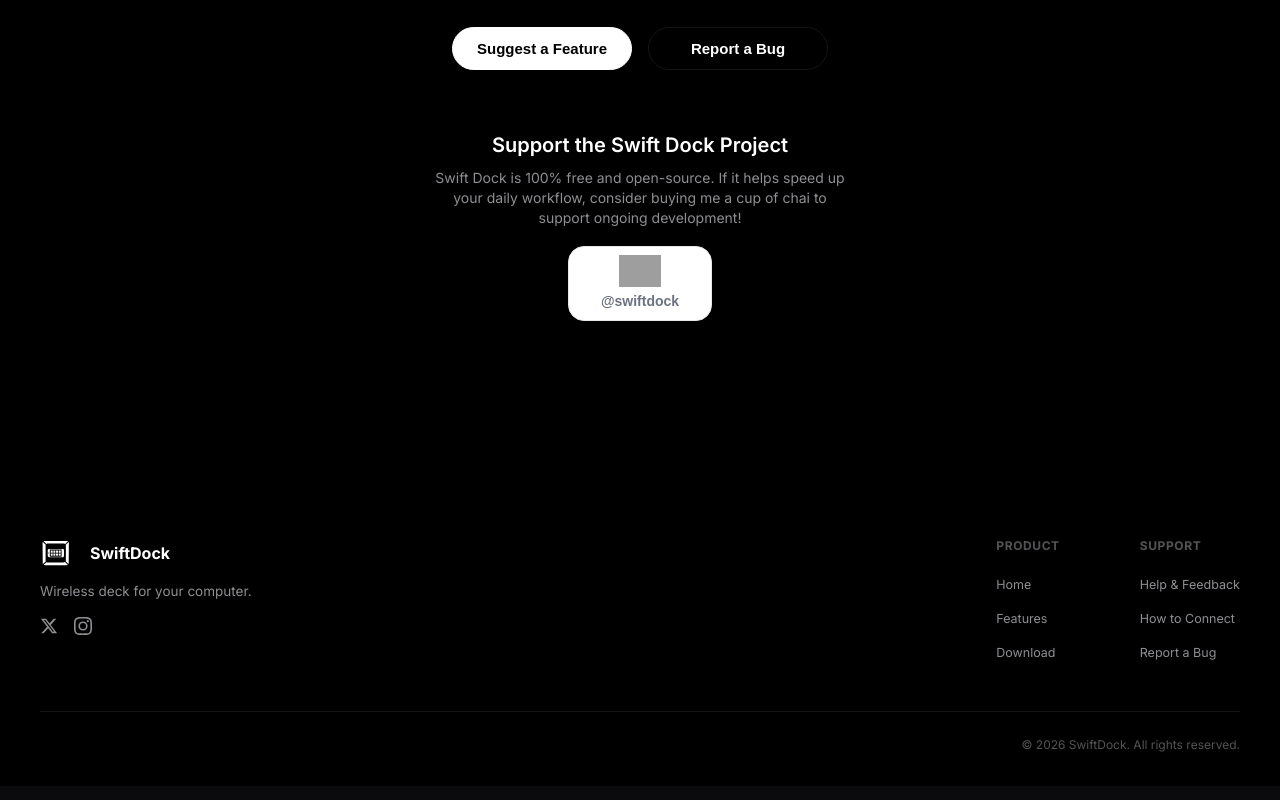
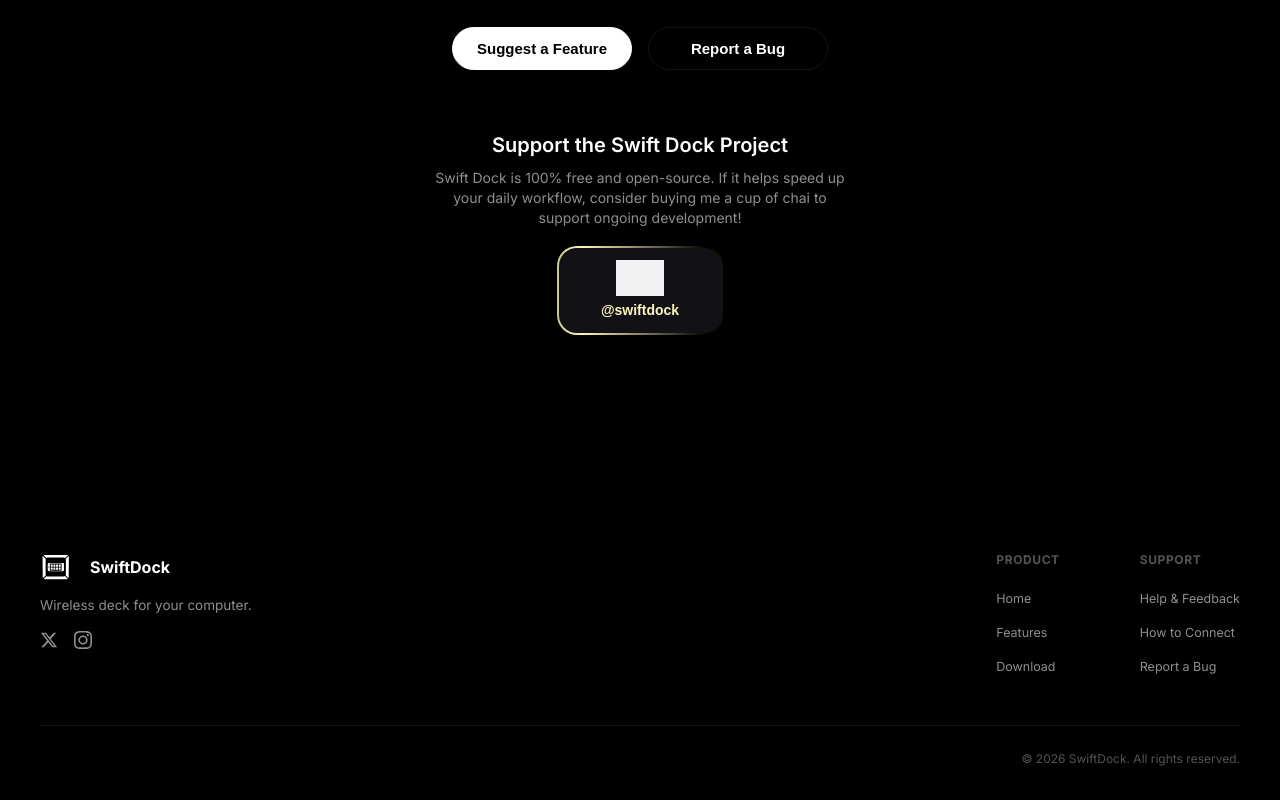
Before and after one commit to BETA-CO/SwiftDockWeb, a React (Vite) app: page / in a window 1280 px wide. Shown: the part 5437-6237 px from the top of the page. Built offline with nearby package versions, Linux system fonts and the light colour scheme; grey boxes are pictures that could not be loaded.

Commit message:
button ui change

```diff
--- a/src/App.jsx
+++ b/src/App.jsx
@@ -905,10 +905,12 @@
             <p style={{ color: '#8E8E93', fontSize: '14px', maxWidth: '420px', lineHeight: '20px', marginBottom: '18px' }}>
               Swift Dock is 100% free and open-source. If it helps speed up your daily workflow, consider buying me a cup of chai to support ongoing development!
             </p>
-            <a href="https://chai4.me/swiftdock" target="_blank" rel="noopener noreferrer" title="Support swiftdock on Chai4Me" style={{ display: 'inline-flex', flexDirection: 'column', alignItems: 'center', justifyContent: 'center', backgroundColor: '#ffffff', padding: '8px 32px', borderRadius: '16px', textDecoration: 'none', border: '1px solid #e5e7eb', boxShadow: '0 4px 6px -1px rgba(0,0,0,0.05), 0 2px 4px -2px rgba(0,0,0,0.05)', transition: 'transform 0.2s' }}>
-              <img src="https://chai4.me/icons/wordmark.png" alt="Chai4Me" style={{ height: '32px', objectFit: 'contain', marginBottom: '4px' }} />
-              <span style={{ color: '#6b7280', fontFamily: 'sans-serif', fontSize: '14px', fontWeight: '600' }}>@swiftdock</span>
-            </a>
+            <div className="chai4me-flow-wrapper">
+              <a href="https://chai4.me/swiftdock" target="_blank" rel="noopener noreferrer" title="Support swiftdock on Chai4Me" className="chai4me-flow-btn">
+                <img src="https://chai4.me/icons/wordmark.png" alt="Chai4Me" />
+                <span>@swiftdock</span>
+              </a>
+            </div>
           </div>
         </div>
       </section>
--- a/src/index.css
+++ b/src/index.css
@@ -2681,3 +2681,58 @@
     text-align: center;
   }
 }
+
+
+/* Chai4Me Animated Gradient Flowing Border Button (White Button, Black/Gold Border) */
+.chai4me-flow-wrapper {
+  position: relative;
+  display: inline-flex;
+  padding: 2px; /* Border width */
+  border-radius: 20px;
+  background: linear-gradient(90deg, #000000, #BF953F, #000000, #FCF6BA, #000000);
+  background-size: 300% 100%;
+  animation: border-flow 8s linear infinite; /* Slower default speed */
+  transition: transform 0.2s ease;
+}
+
+@keyframes border-flow {
+  0% { background-position: 0% 0%; }
+  100% { background-position: 300% 0%; }
+}
+
+.chai4me-flow-btn {
+  display: inline-flex;
+  flex-direction: column;
+  align-items: center;
+  justify-content: center;
+  background-color: #121216; /* Black background */
+  padding: 12px 42px; /* A little bigger */
+  border-radius: 18px;
+  text-decoration: none;
+  transition: background-color 0.2s ease;
+}
+
+.chai4me-flow-btn img {
+  height: 36px;
+  object-fit: contain;
+  margin-bottom: 4px;
+  filter: brightness(0) invert(1); /* Turns wordmark to white */
+  opacity: 0.95;
+  transition: opacity 0.2s ease;
+}
+
+.chai4me-flow-btn span {
+  color: #FCF6BA !important; /* Gold text */
+  font-family: sans-serif;
+  font-size: 14px;
+  font-weight: 600;
+}
+
+.chai4me-flow-wrapper:hover {
+  transform: translateY(-2px) scale(1.03);
+  animation-duration: 6s; /* Slower hover speed */
+}
+
+.chai4me-flow-btn:hover {
+  background-color: #1a1a22; /* Slightly lighter black on hover */
+}
```
